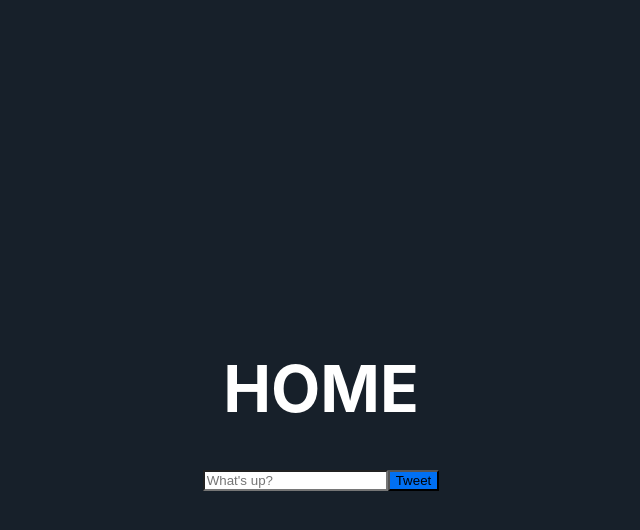
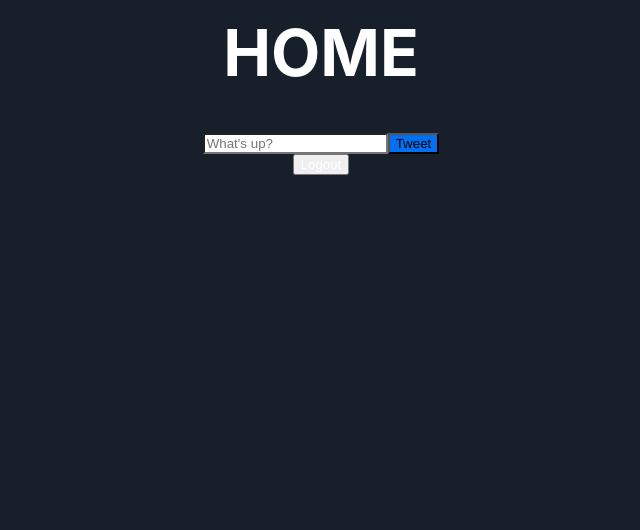
Before and after one commit to SarahBrochard/HACKATWEET-frontend, a Next.js app: page / in a window 1280 px wide. Shown: the top 530 px of the page, without its empty margins (319-959 px from the left). Built offline with nearby package versions, Linux system fonts and the light colour scheme.

Commit message:
homefront18.12

```diff
--- a/components/Home.js
+++ b/components/Home.js
@@ -2,28 +2,14 @@ import styles from '../styles/Home.module.css';
 import { useEffect, useState } from 'react';
 import { useSelector, useDispatch } from 'react-redux';
 import Head from 'next/head';
+import LastTweets from './LastTweets';
+import Tweet from './Tweet';
+import Trend from './Trend';
 
 
 function Home() {
 
-const [textTweet, setTextTweet]= useState('');
-const [listTweet, setListTweet]= useState([]);
-const dispatch = useDispatch();
 
-const handleInputTweet = (event) =>{
-  setTextTweet(event.target.value);
-};
-
-const handleAddTweet= () =>{
-
-  fetch('route POST tweet')
-  .then((response) => response.json())
-  .then((data)=>{
-    dispatch(setListTweet([...listTweet, textTweet]));
-    setTextTweet('');
-  })
-
-}
 
 
 
@@ -32,13 +18,14 @@ const handleAddTweet= () =>{
     <div>
       <main className={styles.main}>
         <h1 className={styles.title}> HOME </h1>
-          <div><input type='text' id='tweet' className={styles.input} placeholder="What's up?" onChange={handleInputTweet} />
 
-         <button id='addTweet' className={styles.bttweet}  onClick={()=> handleAddTweet()}  >Tweet</button>
-         </div>
+         <Tweet/>
+         <button id='logout' className={styles.logBt}>Logout</button>
+      </main>
+      <div>
 
+        </div>
 
-      </main>
     </div>
   );
 }
--- a/components/LastTweets.js
+++ /dev/null
@@ -1 +0,0 @@
-export default LastTweets;
--- a/components/Trend.js
+++ /dev/null
@@ -1 +0,0 @@
-export default Trend;
--- a/components/Tweet.js
+++ b/components/Tweet.js
@@ -1 +1,51 @@
+import styles from "../styles/Home.module.css";
+import { useDispatch, useSelector } from "react-redux";
+import { useEffect, useState } from 'react';
+
+function Tweet() {
+  const [textTweet, setTextTweet] = useState("");
+  const [listTweet, setListTweet] = useState([]);
+  const dispatch = useDispatch();
+
+  const handleInputTweet = (event) => {
+    setTextTweet(event.target.value);
+  };
+
+  const handleAddTweet = () => {
+    fetch("http://localhost:3000/tweets/postTweet", {
+      method: "POST",
+      headers: { "Content-Type": "application/json" },
+      body: JSON.stringify({
+        text: textTweet,
+      }),
+    })
+      .then((response) => response.json())
+      .then((data) => {
+        setTextTweet('');
+      });
+  };
+
+  return (
+    <div>
+      <input
+        type="text"
+        id="tweet"
+        className={styles.input}
+        placeholder="What's up?"
+        onChange={handleInputTweet}
+        maxLength="280"
+        value={textTweet}
+      />
+
+      <button
+        id="addTweet"
+        className={styles.bttweet}
+        onClick={() => handleAddTweet()}
+      >
+        Tweet
+      </button>
+    </div>
+  );
+}
+
 export default Tweet;
--- a/pages/_app.js
+++ b/pages/_app.js
@@ -1,12 +1,12 @@
 import '../styles/globals.css';
 import Head from 'next/head';
-import users from '../reducers/users'
+import user from '../reducers/user'
 
 import { Provider } from 'react-redux';
 import { configureStore } from '@reduxjs/toolkit';
 
 const store = configureStore({
- reducer: {users },
+ reducer: {user },
 });
 
 function App({ Component, pageProps }) {
--- a/styles/Home.module.css
+++ b/styles/Home.module.css
@@ -1,17 +1,23 @@
 .main {
   display: flex;
   flex-direction: column;
-  justify-content: center;
+  justify-content:flex-start;
   align-items: center;
-  min-height: 100vh;
-  padding: 4rem 0;
+  height: 100vh;
+  padding: 0;
   background: #17202a  ;
   color: #fff;
 }
+.menuleft{
+  display: flex;
+  justify-content: flex-start;
+}
+
 
 .title {
   line-height: 1.15;
   font-size: 4rem;
+  margin-top: 1rem;
 }
 
 .title a {
@@ -31,3 +37,7 @@
 .bttweet{
 background: #0070f3;
 }
+
+.logBt{
+  color: #fff;
+}
```
Also changed, not shown: reducers/user.js (renamed from reducers/users.js).
